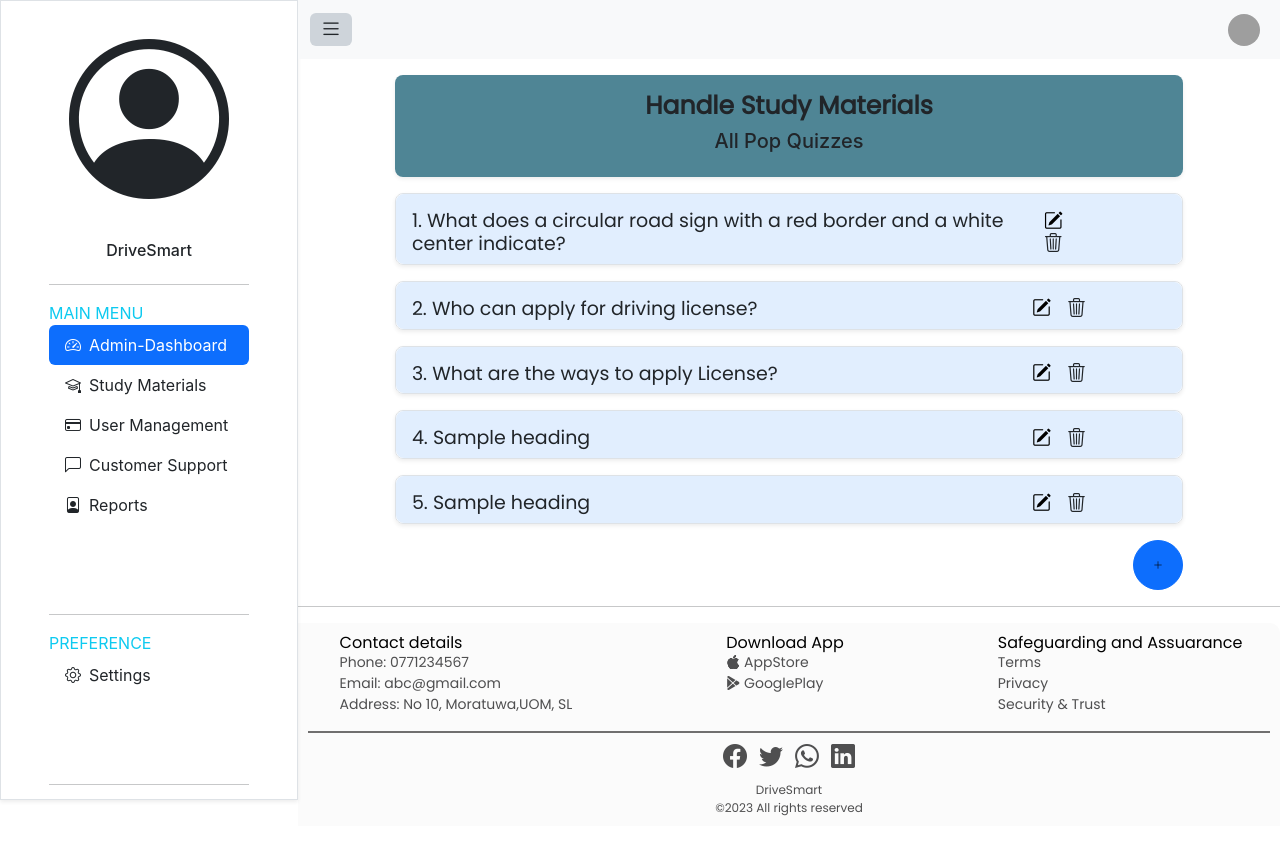
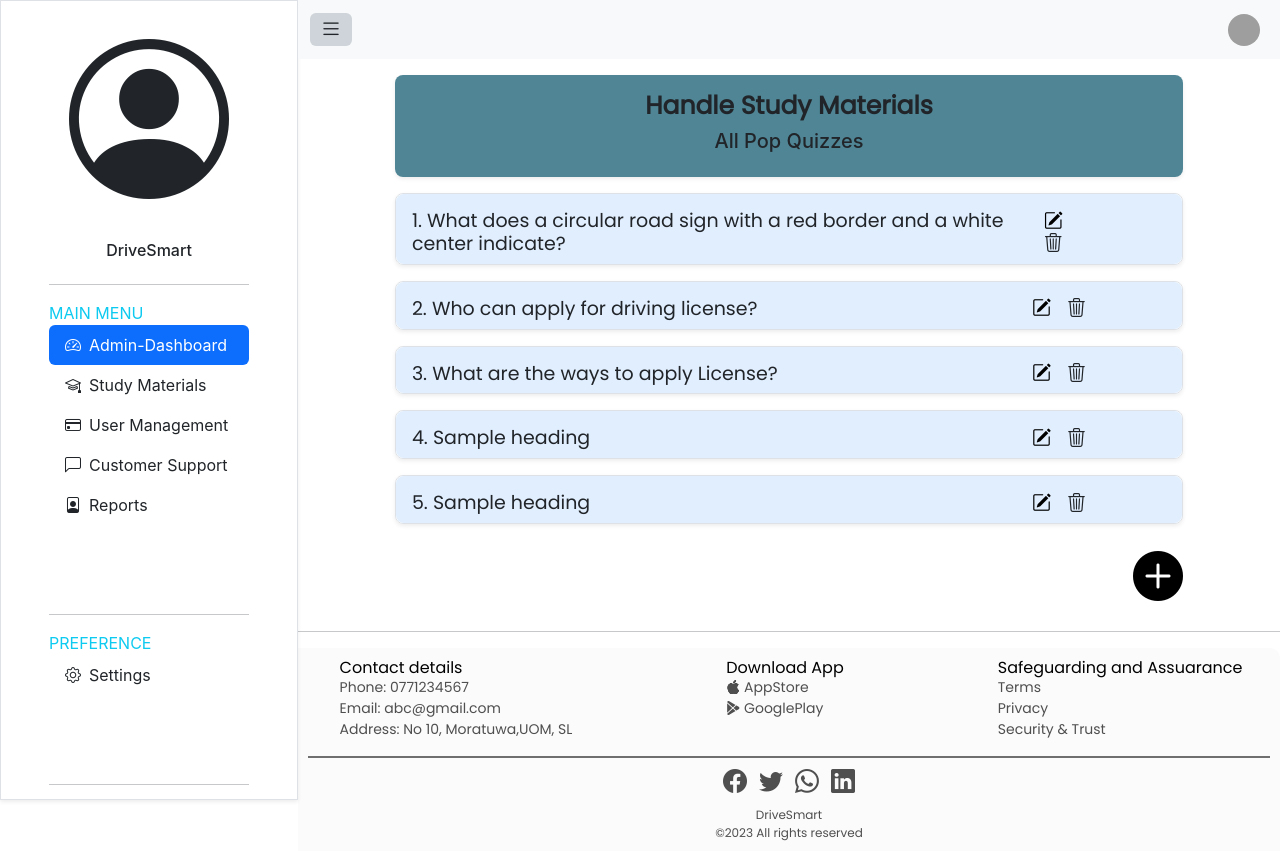
Before and after one commit to OshnMdw/DriveSmart-Admin, a React (Create React App) app: page /allpopquizzes in a window 1280 px wide. Before the commit the page ends 826 px from the top, so only its background shows below. Built offline with nearby package versions, Linux system fonts and the light colour scheme; grey boxes are pictures that could not be loaded.

Commit message:
Small changes

```diff
--- a/src/views/AddPracticeTestView.js
+++ b/src/views/AddPracticeTestView.js
@@ -3,7 +3,6 @@ import { Col, Container, Row } from 'react-bootstrap';
 import Button from 'react-bootstrap/Button';
 import Form from 'react-bootstrap/Form';
 import FrameComponent from '../components/FrameComponent';
-import TinyMCEEditor from '../components/TinyMCEEditor';
 
 function AddPracticeTestView() {
   return (
@@ -23,9 +22,6 @@ function AddPracticeTestView() {
                     </Form.Group>
                 </Col>
             </Row>
-
-
-
             <Row>
                 <Button className=' mx-auto col-6 ' variant="success" >
                     Save Changes
--- a/src/views/AddQuizView.js
+++ b/src/views/AddQuizView.js
@@ -1,32 +1,33 @@
-import React from 'react'
-import { Container, Row, Form, Col, Button } from 'react-bootstrap'
-
+import React from "react";
+import { Container, Row, Form, Col, Button } from "react-bootstrap";
+import FrameComponent from "../components/FrameComponent";
 
 function AddQuizView() {
   return (
-    <Container className=' mt-3 p-2'>
-      <h4 className=' text-center  '>Add Quiz</h4>
-      <Form className=' shadow-sm mt-5 p-3 border border-2 rounded-2'>
+    <FrameComponent>
+      <Container className=" mt-3 p-2">
+        <h4 className=" text-center  ">Add Quiz</h4>
+        <Form className=" shadow-sm mt-5 p-3 border border-2 rounded-2">
           <Row>
             <Col>
               <Form.Group>
                 <Form.Label>Question</Form.Label>
-              <Form.Control type='text' placeholder='Enter question' />
+                <Form.Control type="text" placeholder="Enter question" />
               </Form.Group>
             </Col>
             <Col>
               <Form.Group>
                 <Form.Label>Feedback for correct</Form.Label>
-              <Form.Control type='text' placeholder='Enter feedback' />
+                <Form.Control type="text" placeholder="Enter feedback" />
               </Form.Group>
             </Col>
           </Row>
-        <Row className=' mb-3'>
+          <Row className=" mb-3">
             <Col>
               <Form.Group>
                 <Form.Label>Type</Form.Label>
                 <Form.Select>
-                <option className=' text-muted'>Select Question Type</option>
+                  <option className=" text-muted">Select Question Type</option>
                   <option>Multiple-Answer Question</option>
                   <option>Single-Correct Answer Question</option>
                 </Form.Select>
@@ -35,55 +36,58 @@ function AddQuizView() {
             <Col>
               <Form.Group>
                 <Form.Label>Feedback for wrong</Form.Label>
-              <Form.Control type='text' placeholder='Enter feedback' />
+                <Form.Control type="text" placeholder="Enter feedback" />
               </Form.Group>
             </Col>
           </Row>
-        <Row className='mx-0  p-0'>
-          <Col lg={5} className=' m-0 p-0 me-auto'  >
-            <Form.Group  className="mb-3 w-100 p-0 m-0" id="formGridCheckbox">
-              <div className='d-flex flex-row   align-items-center w-100 m-0 p-0'>
-                <div className=' flex-grow-0 m-0 p-0' >
-                  <Form.Check className=' m-0 pe-1'  type="checkbox" />
+          <Row className="mx-0  p-0">
+            <Col lg={5} className=" m-0 p-0 me-auto">
+              <Form.Group className="mb-3 w-100 p-0 m-0" id="formGridCheckbox">
+                <div className="d-flex flex-row   align-items-center w-100 m-0 p-0">
+                  <div className=" flex-grow-0 m-0 p-0">
+                    <Form.Check className=" m-0 pe-1" type="checkbox" />
                   </div>
-                <div className=' flex-fill'>
-                   <Form.Control  type='text' placeholder='Enter option' />
+                  <div className=" flex-fill">
+                    <Form.Control type="text" placeholder="Enter option" />
                   </div>
                 </div>
               </Form.Group>
             </Col>
           </Row>
-        <Row className='mx-0  p-0'>
-          <Col lg={5} className=' m-0 p-0 me-auto'  >
-            <Form.Group  className="mb-3 w-100 p-0 m-0" id="formGridCheckbox">
-              <div className='d-flex flex-row   align-items-center w-100 m-0 p-0'>
-                <div className=' flex-grow-0 m-0 p-0' >
-                  <Form.Check className=' m-0 pe-1'  type="checkbox" />
+          <Row className="mx-0  p-0">
+            <Col lg={5} className=" m-0 p-0 me-auto">
+              <Form.Group className="mb-3 w-100 p-0 m-0" id="formGridCheckbox">
+                <div className="d-flex flex-row   align-items-center w-100 m-0 p-0">
+                  <div className=" flex-grow-0 m-0 p-0">
+                    <Form.Check className=" m-0 pe-1" type="checkbox" />
                   </div>
-                <div className=' flex-fill'>
-                   <Form.Control  type='text' placeholder='Enter option' />
+                  <div className=" flex-fill">
+                    <Form.Control type="text" placeholder="Enter option" />
                   </div>
                 </div>
               </Form.Group>
             </Col>
           </Row>
-        <Row className='mx-0  p-0'>
-          <Col className=' m-0' lg={5}>
-            <div className=' d-flex justify-content-end w-100 p-0'>
-                <i style={{fontSize:'36px'}} class="bi m-0 p-0 bi-plus-circle-fill text-end"></i>
+          <Row className="mx-0  p-0">
+            <Col className=" m-0" lg={5}>
+              <div className=" d-flex justify-content-end w-100 p-0">
+                <i
+                  style={{ fontSize: "36px" }}
+                  class="bi m-0 p-0 bi-plus-circle-fill text-end"
+                ></i>
               </div>
             </Col>
           </Row>
 
-        <Row >
-          <Button className=' mt-3 mx-auto col-6 ' variant="success" >
+          <Row>
+            <Button className=" mt-3 mx-auto col-6 " variant="success">
               Save Changes
             </Button>
           </Row>
         </Form>
-
       </Container>
-  )
+    </FrameComponent>
+  );
 }
 
-export default AddQuizView
+export default AddQuizView;
--- a/src/views/AllPopQuizView.js
+++ b/src/views/AllPopQuizView.js
@@ -46,9 +46,12 @@ function AllPopQuizView() {
             </div>
             {heading.map((item) =><HeadingComponent type="popquiz" key={item.name} heading={item} /> )}
           </div>
-          <div className='buttonstyles'>
-            <button type="button" class="btn btn-primary btn-circle btn-md" ><Link to="/addpopquiz"><i class="bi bi-plus-lg"></i></Link></button>
-          </div>
+          <div style={{ display: 'flex',justifyContent : 'flex-end'}}>
+                    <Link to="/addpopquiz" >
+                        <i style={{ fontSize: 50 ,  }} class="bi bi-plus-circle-fill"></i>
+                    </Link>
+
+                </div>
         </div>
       </div>
     </div>
--- a/src/views/AllPracticeTestView.js
+++ b/src/views/AllPracticeTestView.js
@@ -54,7 +54,7 @@ function AllPracticeTestView() {
                         </div>
                         <div>
                             <span>
-                                <Link to="/allquizzes">
+                                <Link to="/addquiz">
                                     <i class="bi bi-pencil-square p-2 " style={{cursor:'pointer'}}/>
                                 </Link>
                             </span>
--- a/src/views/AllQuizView.js
+++ b/src/views/AllQuizView.js
@@ -2,6 +2,8 @@ import React from 'react'
 import HeadingComponent from '../components/HeadingComponent.js'
 import '../assets/CSS/allquizStyle.css'
 import FrameComponent from '../components/FrameComponent'
+import { Link } from 'react-router-dom'
+
 function AllQuizView() {
   const heading = [
     {
@@ -44,9 +46,12 @@ function AllQuizView() {
             </div>
             {heading.map((item) =><HeadingComponent key={item.name} type="quiz" heading={item} /> )}
           </div>
-          <div className='buttonstyles'>
-            <button type="button" class="btn btn-primary btn-circle btn-md" onClick={()=>alert("Add button clicked!")}><i class="bi bi-plus-lg"></i></button>
-          </div>
+          <div style={{ display: 'flex',justifyContent : 'flex-end'}}>
+                    <Link to="/addquiz" >
+                        <i style={{ fontSize: 50 ,  }} class="bi bi-plus-circle-fill"></i>
+                    </Link>
+
+                </div>
         </div>
       </div>
     </div>
--- a/src/views/HeadingsView.js
+++ b/src/views/HeadingsView.js
@@ -41,8 +41,8 @@ const HeadingsView = () => {
         <FrameComponent>
             <div style={{ display: 'flex', justifyContent: 'center', flexDirection: 'column', alignItems: 'center' }}>
                 <div style={{ width: '80%', backgroundColor: '#54849A', margin: 10, color: 'white', borderRadius: 10 }}>
-                    <p style={{ textAlign: 'center' }} className="PageHeading">Show all study materials</p>
-                    <p style={{ textAlign: 'center' }} className="CourseHeading">Show all study materials</p>
+                    <p style={{ textAlign: 'center' }} className="PageHeading">All Study Materials</p>
+                    <p style={{ textAlign: 'center' }} className="CourseHeading">All Headings</p>
                 </div>
 
                 {headingName.map((heading) =>
```
Also changed, not shown: src/views/AddPopQuizView.js (+15 -18 lines). Lines whose indentation alone changed are shown as unchanged.
